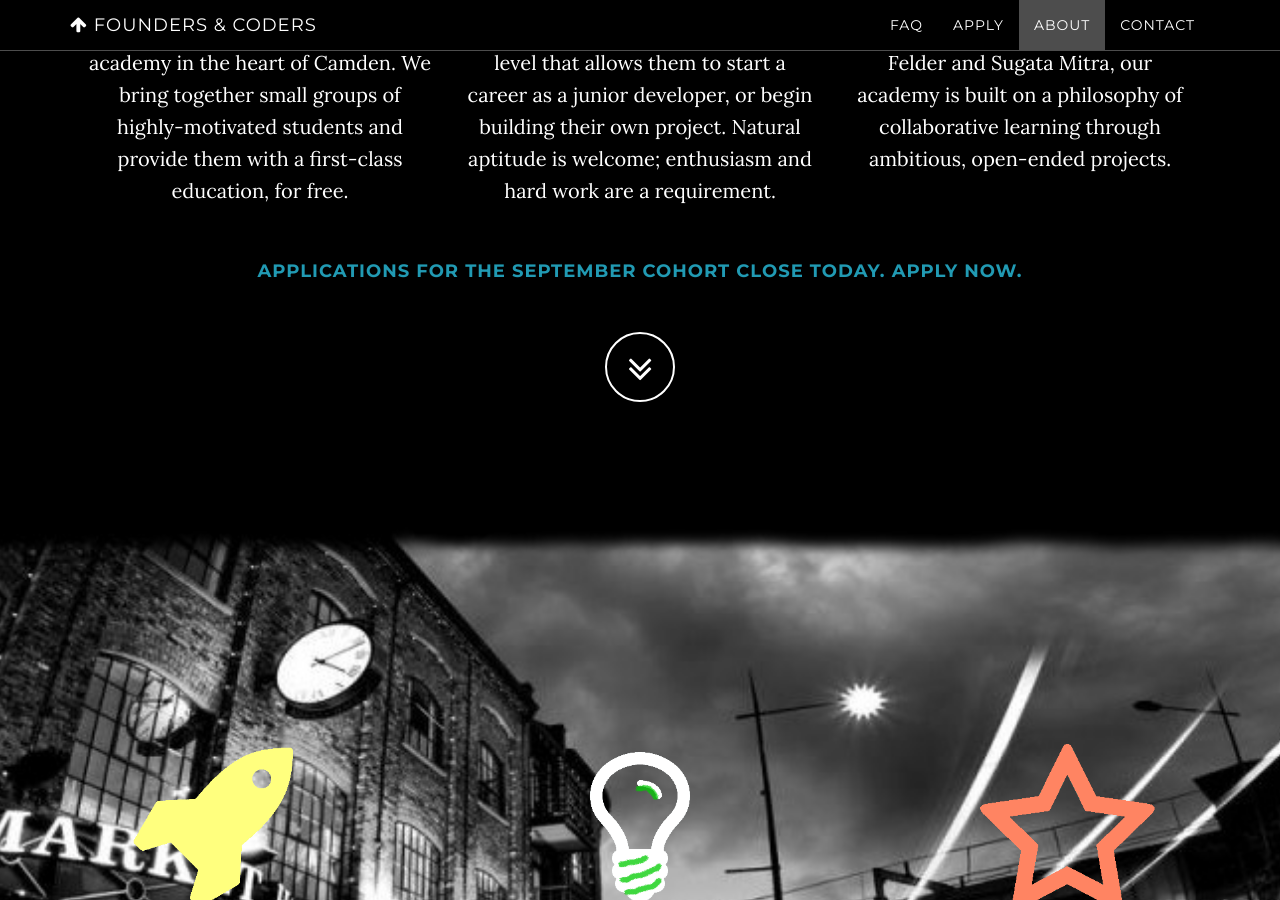
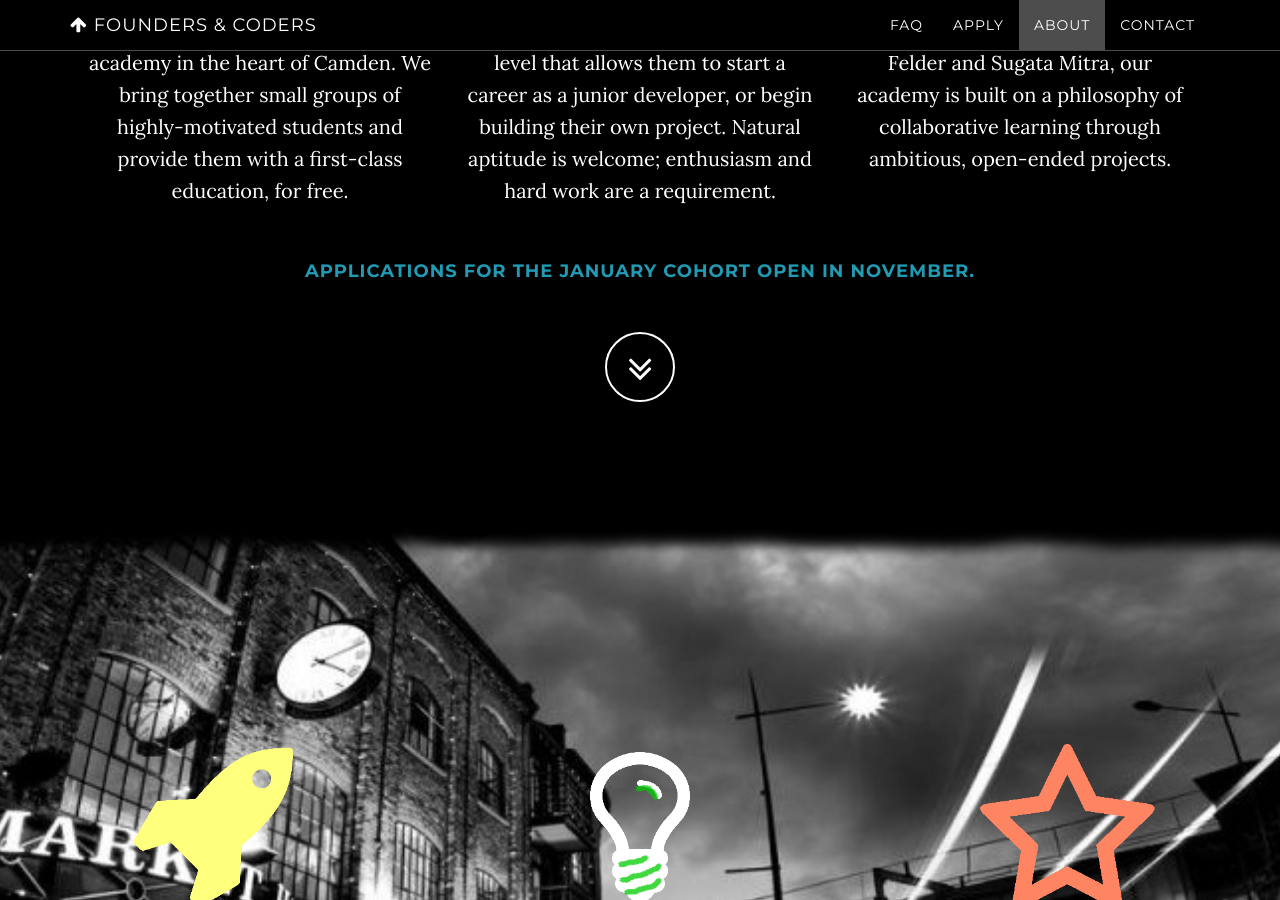
Before and after one commit to selforganising/foundersandcoders, a Jekyll site: the page index.html, which Jekyll copies as it is, in a window 1280 px wide and 900 px high, scrolled down 1130 px. Built offline with Jekyll 4.4.1, drawn with Linux system fonts in a browser that asks for light colours; nearby versions of some CDN libraries.

Commit message:
close applications

```diff
--- a/index.html
+++ b/index.html
@@ -1,14 +1,11 @@
 <!DOCTYPE html>
 <html lang="en">
-
   <head>
-
     <meta charset="utf-8">
     <meta http-equiv="X-UA-Compatible" content="IE=edge">
     <meta name="viewport" content="width=device-width, initial-scale=1">
     <meta name="description" content="">
     <meta name="author" content="">
-
     <title>Founders and Coders</title>
     <link href="//maxcdn.bootstrapcdn.com/bootstrap/3.2.0/css/bootstrap.min.css" rel="stylesheet">
     <link href="/2/css/grayscale.css" rel="stylesheet">
@@ -21,11 +18,8 @@
         <script src="https://oss.maxcdn.com/libs/html5shiv/3.7.0/html5shiv.js"></script>
         <script src="https://oss.maxcdn.com/libs/respond.js/1.4.2/respond.min.js"></script>
     <![endif]-->
-
   </head>
-
   <body id="page-top" data-spy="scroll" data-target=".navbar-fixed-top">
-
     <!-- Navigation -->
     <nav class="navbar navbar-custom navbar-fixed-top" role="navigation">
       <div class="container">
@@ -37,7 +31,6 @@
             <i class="fa fa-arrow-up"></i>  <span class="light">Founders & Coders</span>
           </a>
 	</div>
-
 	<!-- Collect the nav links, forms, and other content for toggling -->
 	<div class="collapse navbar-collapse navbar-right navbar-main-collapse">
           <ul class="nav navbar-nav">
@@ -82,23 +75,14 @@
 	</div>
       </div>
     </header>
-
-
     <div class="modal hide fade" id="largeModal" tabindex="-1" role="dialog" aria-labelledby="myModalLabel" aria-hidden="true">
       <div class="modal-header">
-
       </div>
       <div class="modal-body">
       </div>
     </div>
-
-
-    </div>
-  </div>
-</div>
     <!-- About Section -->
     <section id="about" class="container content-section text-center">
-
       <div class="container-fluid">
 	<div class="row">
           <div class=" col-md-4"><i class="fa fa-money fa-5x"></i>
@@ -107,67 +91,47 @@
 	    <h4>8 weeks</h4><p>Students are expected to attain a skill level that allows them to start a career as a junior developer, or begin building their own project. Natural aptitude is welcome; enthusiasm and hard work are a requirement.</p></div>
 	  <div class=" col-md-4"><i class="fa fa-clock-o fa-5x"></i>
 	    <h4>Full time</h4><p>Borrowing from the ideas of Richard Felder and Sugata Mitra, our academy is built on a philosophy of collaborative learning through ambitious, open-ended projects.</p></div>
-
-
 	</div>
-
 	<div class="row text-center">
 	  <div class="small-12 columns">
-         <a href="/interest"> <h4>Applications for the September cohort close today. Apply now.</h4></a>
+            <a href="/interest">
+	      <h4>Applications for the January cohort open in November.</h4>
+	    </a>
 	    <p class="space"></p>
 	  </div>
-
-
 	</div>
 	<a href="#contact" class="btn btn-circle page-scroll">
           <i class="fa fa-angle-double-down animated"></i>
 	</a>
       </div>
-        </div>
     </section>
-
     <!-- Contact Section -->
     <section id="contact" class="container  contact-section text-center">
-
       <div class="container-fluid">
 	<div class="row">
           <div class="col-md-4"><a href= "/interest"><img src = "/2/img/rocket2pale.png" width="250px" height="auto"><h2 class="rocket">Join us</h2></a></div>
-
 	  <div class="col-md-4"><a href= "faq"><img src = "/2/img/bulb2ed.png" width="250px" height="auto"><h2 class="faq">Ask us</h2></a></div>
-
           <div class=" col-md-4"><a href= "/students/"><img src = "/2/img/starpink.png" width="250px" height="auto"><h2 class="star">Meet us</h2></a></div>
-
-
 	</div>
 	<div align="centre">
-
           <a href="#page-top" class="btn btn-circle page-scroll">
             <i class="fa fa-angle-double-up animated"></i>
           </a>
 	</div>
-
-
-
     </section>
-
     <script src="//cdnjs.cloudflare.com/ajax/libs/jquery/2.1.1/jquery.min.js"></script>
     <script src="//maxcdn.bootstrapcdn.com/bootstrap/3.2.0/js/bootstrap.min.js"></script>
     <script src="//cdnjs.cloudflare.com/ajax/libs/jquery-easing/1.3/jquery.easing.min.js"></script>
     <script src="/2/js/grayscale.js"></script>
-
     <script type="text/javascript">
       var gaJsHost = (("https:" == document.location.protocol) ? "https://ssl." : "http://www.");
       document.write(unescape("%3Cscript src='" + gaJsHost + "google-analytics.com/ga.js' type='text/javascript'%3E%3C/script%3E"));
     </script>
-
     <script type="text/javascript">
       try {
       var pageTracker = _gat._getTracker("UA-35597887-2");
       pageTracker._trackPageview();
       } catch(err) {}
     </script>
-
-
   </body>
-
 </html>
```
Lines whose indentation alone changed are shown as unchanged.
